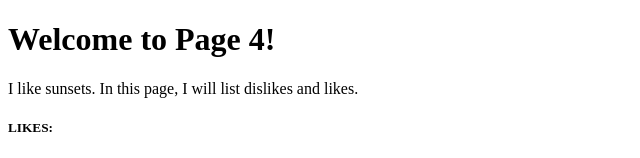
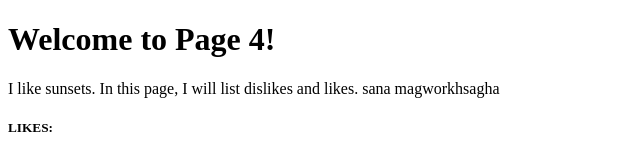
Before and after one commit to andreanicoleborja/borja_sandbox, a plain HTML site: page folder1/folder2/page4.html in a window 1280 px wide. Shown: the top 158 px of the page, without its empty margins (0-640 px from the left). Drawn offline with Linux system fonts and the light colour scheme.

Commit message:
added changes and images

```diff
--- a/folder1/folder2/page4.html
+++ b/folder1/folder2/page4.html
@@ -3,7 +3,7 @@
     <head>
         <body>
             <h1>Welcome to Page 4!</h1>
-            <p>I like sunsets. In this page, I will list dislikes and likes.</p>
+            <p>I like sunsets. In this page, I will list dislikes and likes. sana magworkhsagha</p>
 
             <h5>LIKES:</h5>
             <ol>
```
